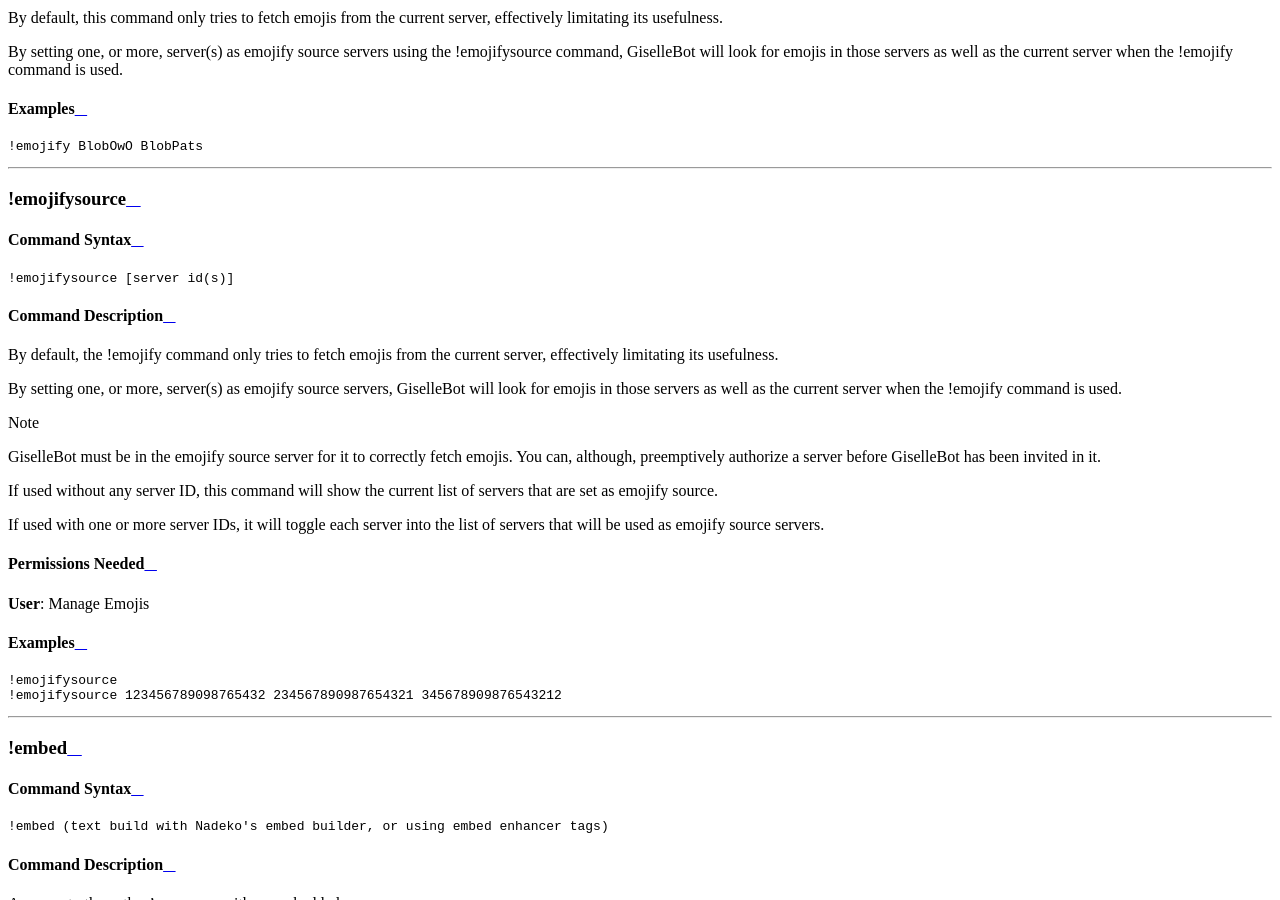
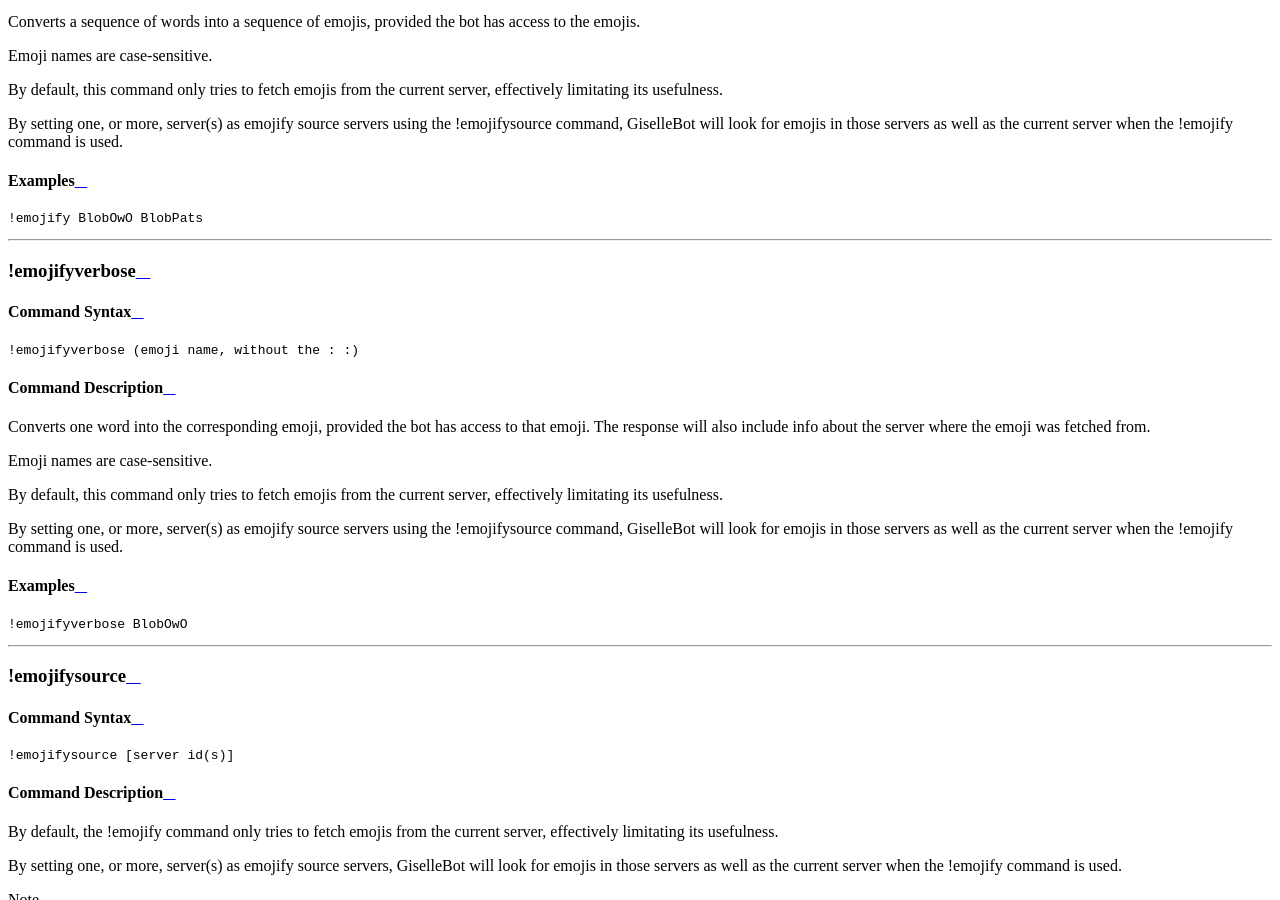
Before and after one commit to cycloptux/GiselleBot-Documentation, a Sphinx documentation site: the page built from docs/source/utility/util.rst, in a window 1280 px wide and 900 px high, scrolled down 8453 px. Built offline with Sphinx 7.4.7 and the Read the Docs theme 2.0.0, drawn with Linux system fonts in a browser that asks for light colours; some of the changed text lies outside the part shown.

Commit message:
emojifyverbose command.

```diff
--- a/docs/source/utility/util.rst
+++ b/docs/source/utility/util.rst
@@ -369,6 +369,34 @@
 
 ....
 
+|bot_prefix|\ emojifyverbose
+----------------------------
+
+Command Syntax
+^^^^^^^^^^^^^^
+.. parsed-literal::
+
+    |bot_prefix|\ emojifyverbose (emoji name, without the : :)
+
+Command Description
+^^^^^^^^^^^^^^^^^^^
+
+Converts one word into the corresponding emoji, provided the bot has access to that emoji. The response will also include info about the server where the emoji was fetched from.
+
+Emoji names are case-sensitive.
+
+By default, this command only tries to fetch emojis from the current server, effectively limitating its usefulness.
+
+By setting one, or more, server(s) as emojify source servers using the |bot_prefix|\ emojifysource command, |bot_name| will look for emojis in those servers as well as the current server when the |bot_prefix|\ emojify command is used.
+
+Examples
+^^^^^^^^
+.. parsed-literal::
+
+    |bot_prefix|\ emojifyverbose BlobOwO
+
+....
+
 |bot_prefix|\ emojifysource
 ---------------------------
 
```
